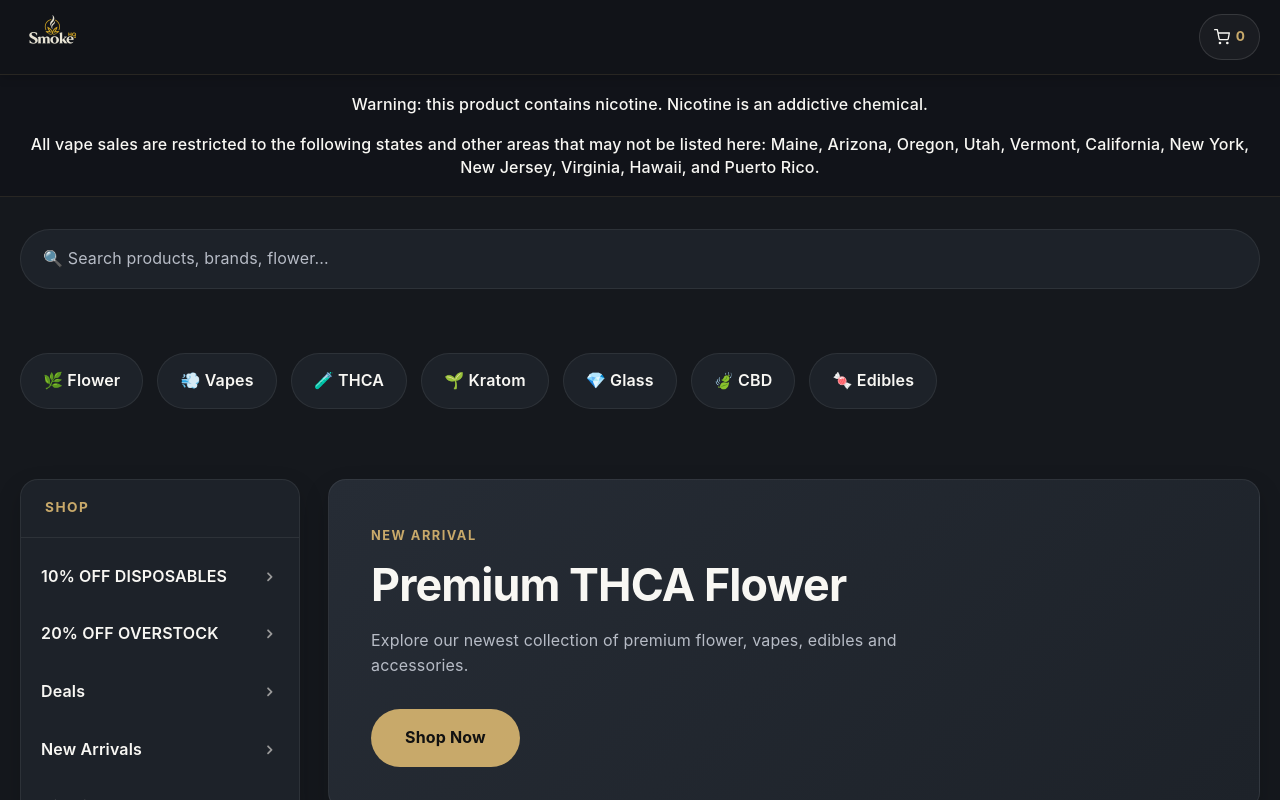
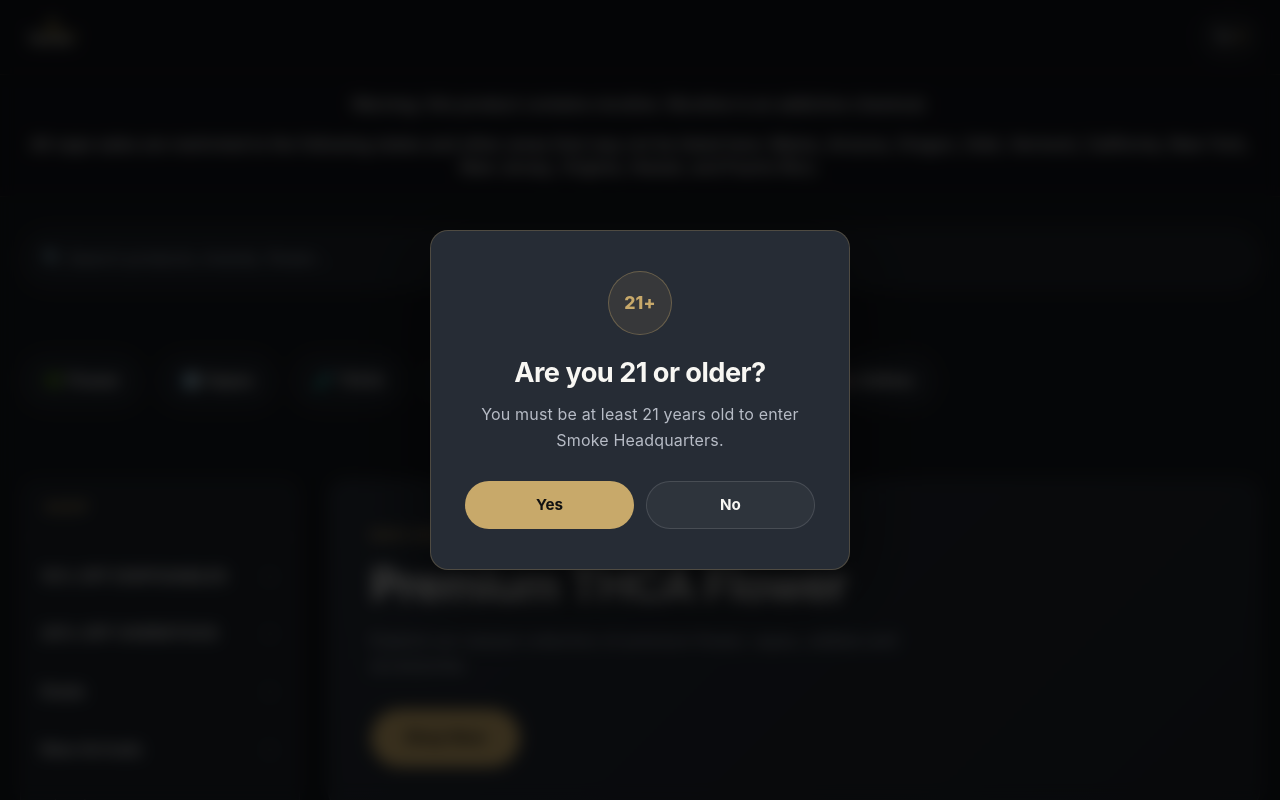
Before and after one commit to kwiegak/smoke-headquarters-plano, a React (Create React App) app: page / in a window 1280 px wide. Shown: the top 800 px of the page. Built offline with nearby package versions, Linux system fonts and the light colour scheme.

Commit message:
age verification

```diff
--- a/src/App.tsx
+++ b/src/App.tsx
@@ -1,6 +1,7 @@
 import { Routes, Route } from 'react-router-dom';
 import Header from './components/Header/Header';
 import NicotineWarning from './components/NicotineWarning/NicotineWarning';
+import AgeVerification from './components/AgeVerification/AgeVerification';
 import Footer from './components/Footer/Footer';
 import Home from './pages/Home/Home';
 import './App.css';
@@ -8,6 +9,7 @@
 function App() {
   return (
     <div className="App">
+      <AgeVerification />
       <Header />
       <NicotineWarning />
       <Routes>
--- /dev/null
+++ b/src/components/AgeVerification/AgeVerification.module.css
@@ -0,0 +1,180 @@
+/* ==========================================================
+   Age Verification Overlay
+========================================================== */
+
+.overlay {
+    position: fixed;
+
+    inset: 0;
+
+    z-index: 9999;
+
+    display: flex;
+
+    justify-content: center;
+    align-items: center;
+
+    padding: 20px;
+
+    background: rgba(0, 0, 0, .72);
+
+    backdrop-filter: blur(8px);
+}
+
+
+/* ==========================================================
+   Modal
+========================================================== */
+
+.modal {
+    width: min(420px, 100%);
+
+    padding: 40px 34px;
+
+    text-align: center;
+
+    background: var(--surface-light);
+
+    border: 1px solid rgba(200, 169, 106, .25);
+
+    border-radius: var(--radius-lg);
+
+    box-shadow:
+        0 25px 80px rgba(0, 0, 0, .55);
+}
+
+
+/* ==========================================================
+   21+ Mark
+========================================================== */
+
+.logoMark {
+    width: 64px;
+    height: 64px;
+
+    display: flex;
+
+    justify-content: center;
+    align-items: center;
+
+    margin: 0 auto 22px;
+
+    border-radius: 50%;
+
+    background: rgba(200, 169, 106, .10);
+
+    border: 1px solid rgba(200, 169, 106, .35);
+
+    color: var(--accent);
+
+    font-size: 1.1rem;
+
+    font-weight: 800;
+}
+
+
+/* ==========================================================
+   Content
+========================================================== */
+
+.modal h2 {
+    margin: 0 0 14px;
+
+    font-size: 1.7rem;
+}
+
+.modal p {
+    margin: 0 auto 28px;
+
+    max-width: 320px;
+
+    color: var(--text-secondary);
+
+    line-height: 1.6;
+}
+
+
+/* ==========================================================
+   Buttons
+========================================================== */
+
+.buttons {
+    display: grid;
+
+    grid-template-columns: 1fr 1fr;
+
+    gap: 12px;
+}
+
+.buttons button {
+    height: 48px;
+
+    border-radius: var(--radius-pill);
+
+    font-size: .95rem;
+
+    font-weight: 700;
+
+    cursor: pointer;
+
+    transition: var(--transition);
+}
+
+
+/* ==========================================================
+   Yes
+========================================================== */
+
+.yesButton {
+    border: none;
+
+    background: var(--accent);
+
+    color: #111;
+}
+
+.yesButton:hover {
+    background: var(--accent-hover);
+
+    transform: translateY(-2px);
+}
+
+
+/* ==========================================================
+   No
+========================================================== */
+
+.noButton {
+    border: 1px solid var(--border-light);
+
+    background: rgba(255, 255, 255, .04);
+
+    color: var(--text);
+}
+
+.noButton:hover {
+    background: rgba(255, 255, 255, .08);
+
+    border-color: rgba(255, 255, 255, .20);
+}
+
+
+/* ==========================================================
+   Mobile
+========================================================== */
+
+@media (max-width: 480px) {
+
+    .overlay {
+        padding: 16px;
+    }
+
+    .modal {
+        padding: 32px 24px;
+    }
+
+    .modal h2 {
+        font-size: 1.5rem;
+    }
+
+}
--- /dev/null
+++ b/src/components/AgeVerification/AgeVerification.tsx
@@ -0,0 +1,111 @@
+import { useEffect, useState } from "react";
+import styles from "./AgeVerification.module.css";
+
+const AGE_VERIFIED_KEY = "smokeHeadquartersAgeVerified";
+
+export default function AgeVerification() {
+
+    const [showModal, setShowModal] = useState(false);
+    const [denied, setDenied] = useState(false);
+
+    useEffect(() => {
+
+        const ageVerified = localStorage.getItem(
+            AGE_VERIFIED_KEY
+        );
+
+        if (ageVerified !== "true") {
+            setShowModal(true);
+        }
+
+    }, []);
+
+    const handleYes = () => {
+
+        localStorage.setItem(
+            AGE_VERIFIED_KEY,
+            "true"
+        );
+
+        setShowModal(false);
+
+    };
+
+    const handleNo = () => {
+
+        setDenied(true);
+
+    };
+
+    if (!showModal) {
+        return null;
+    }
+
+    return (
+        <div className={styles.overlay}>
+
+            <div
+                className={styles.modal}
+                role="dialog"
+                aria-modal="true"
+                aria-labelledby="age-verification-title"
+            >
+
+                {!denied ? (
+                    <>
+                        <div className={styles.logoMark}>
+                            21+
+                        </div>
+
+                        <h2 id="age-verification-title">
+                            Are you 21 or older?
+                        </h2>
+
+                        <p>
+                            You must be at least 21 years old
+                            to enter Smoke Headquarters.
+                        </p>
+
+                        <div className={styles.buttons}>
+
+                            <button
+                                type="button"
+                                className={styles.yesButton}
+                                onClick={handleYes}
+                            >
+                                Yes
+                            </button>
+
+                            <button
+                                type="button"
+                                className={styles.noButton}
+                                onClick={handleNo}
+                            >
+                                No
+                            </button>
+
+                        </div>
+                    </>
+                ) : (
+                    <>
+                        <div className={styles.logoMark}>
+                            21+
+                        </div>
+
+                        <h2>
+                            Sorry
+                        </h2>
+
+                        <p>
+                            You must be 21 or older to
+                            enter Smoke Headquarters.
+                        </p>
+
+                    </>
+                )}
+
+            </div>
+
+        </div>
+    );
+}
```
